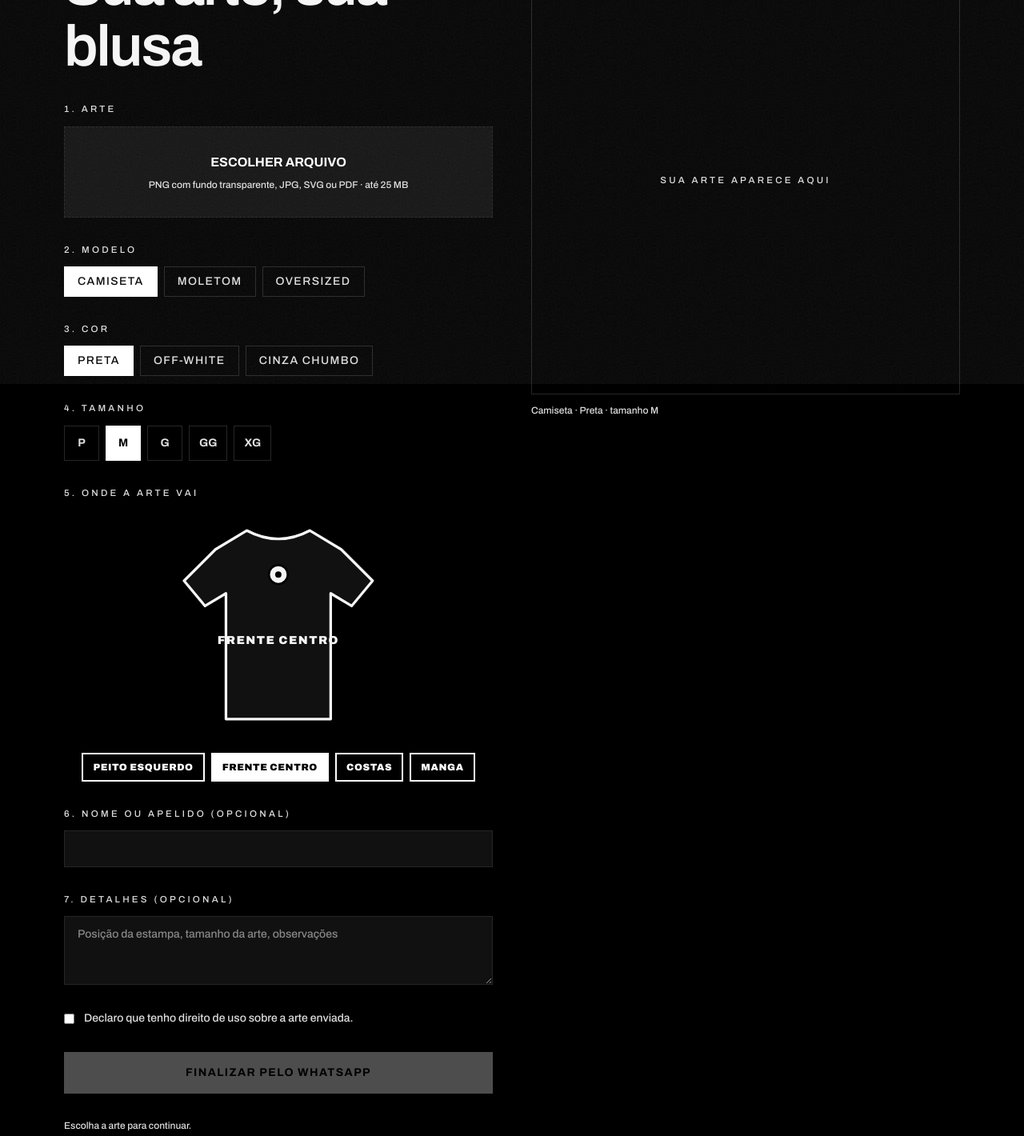
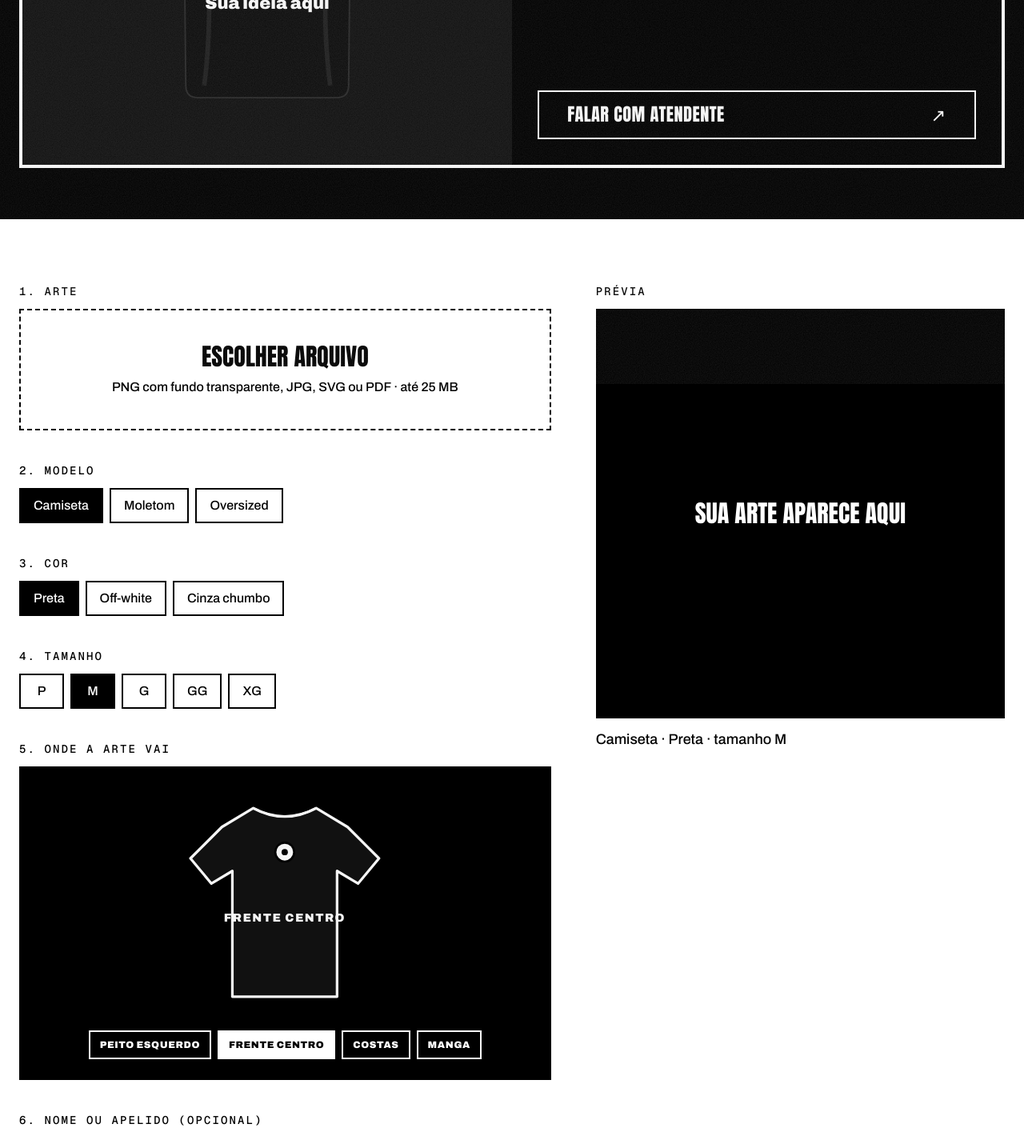
Before and after one commit to ObarbosaDev/LandingPage-DarkWear, a Next.js app: page /personalizar in a window 1280 px wide. Shown: the part 720-2140 px from the top of the page at 80% size. Built offline with nearby package versions, Linux system fonts and the light colour scheme.

Commit message:
feat: leva o novo estilo para a personalização

```diff
--- a/src/app/personalizar/page.tsx
+++ b/src/app/personalizar/page.tsx
@@ -3,6 +3,7 @@
 import { useEffect, useMemo, useState } from "react";
 import { ShirtPlacer, type PlacementId } from "@/components/ShirtPlacer";
 import { TeeCard } from "@/components/TeeCard";
+import { PageHero } from "@/components/PageHero";
 
 const MODELS = ["Camiseta", "Moletom", "Oversized"];
 const SIZES = ["P", "M", "G", "GG", "XG"];
@@ -63,111 +64,143 @@ export default function PersonalizarPage() {
   }
 
   const canSend = rights && !!file && status !== "loading";
-  const field = "w-full border border-border bg-surface px-4 py-3 text-sm outline-none focus:border-foreground";
+  const label = "font-mono text-sm uppercase tracking-[0.15em]";
+  const field =
+    "w-full border-2 border-background bg-transparent px-4 py-3 text-lg font-medium text-background outline-none placeholder:text-neutral-600 focus:bg-background focus:text-foreground focus:placeholder:text-neutral-400";
   const chip = (active: boolean) =>
-    `border px-4 py-2 text-sm uppercase tracking-widest ${
-      active ? "border-foreground bg-foreground text-background" : "border-border text-muted hover:text-foreground"
+    `min-h-11 border-2 border-background px-4 py-2 text-base font-medium transition-colors ${
+      active ? "bg-background text-foreground" : "text-background hover:bg-background hover:text-foreground"
     }`;
 
   return (
     <>
-    <section className="mx-auto max-w-6xl px-4 pt-12">
+      <PageHero
+        word="Estampa"
+        title="Mande a sua arte"
+        lead="Escolhe o modelo, a cor, o tamanho e onde a arte vai. Você fecha tudo no WhatsApp."
+      />
+
+      <section className="bg-background pb-16">
+        <div className="mx-auto max-w-7xl px-6">
           <TeeCard placement={placement} />
+        </div>
       </section>
 
-    <section className="mx-auto grid max-w-6xl gap-12 px-4 py-12 lg:grid-cols-2">
-      <div>
-        <p className="eyebrow">Encomenda</p>
-        <h1 className="title-street mb-8 text-[clamp(3.5rem,8vw,6.5rem)]">Sua arte, sua blusa</h1>
-
-        <div className="flex flex-col gap-8">
+      <section className="bg-foreground text-background">
+        <div className="mx-auto grid max-w-7xl gap-14 px-6 py-20 lg:grid-cols-[1.3fr_1fr]">
+          <div className="flex flex-col gap-10">
             <div className="flex flex-col gap-3">
-            <span className="eyebrow">1. Arte</span>
-            <label className="flex cursor-pointer flex-col items-center justify-center gap-2 border border-dashed border-border bg-surface p-8 text-center hover:border-foreground">
-              <span className="font-bold uppercase">{file ? file.name : "Escolher arquivo"}</span>
-              <span className="text-xs text-muted">PNG com fundo transparente, JPG, SVG ou PDF · até {MAX_MB} MB</span>
+              <span className={label}>1. Arte</span>
+              <label className="flex cursor-pointer flex-col items-center justify-center gap-2 border-2 border-dashed border-background p-10 text-center transition-colors hover:bg-background hover:text-foreground">
+                <span className="font-[family-name:var(--font-display)] text-3xl uppercase">
+                  {file ? file.name : "Escolher arquivo"}
+                </span>
+                <span className="text-base font-medium">PNG com fundo transparente, JPG, SVG ou PDF · até {MAX_MB} MB</span>
                 <input type="file" accept={ACCEPT} className="sr-only" onChange={(e) => onFile(e.target.files?.[0])} />
               </label>
-            {fileError && <p className="text-sm text-red-400">{fileError}</p>}
+              {fileError && <p className="border-2 border-background p-3 text-lg font-bold">{fileError}</p>}
             </div>
 
             <div className="flex flex-col gap-3">
-            <span className="eyebrow">2. Modelo</span>
+              <span className={label}>2. Modelo</span>
               <div className="flex flex-wrap gap-2">
                 {MODELS.map((m) => (
-                <button key={m} type="button" onClick={() => setModel(m)} className={chip(model === m)}>{m}</button>
+                  <button key={m} type="button" onClick={() => setModel(m)} aria-pressed={model === m} className={chip(model === m)}>
+                    {m}
+                  </button>
                 ))}
               </div>
             </div>
 
             <div className="flex flex-col gap-3">
-            <span className="eyebrow">3. Cor</span>
+              <span className={label}>3. Cor</span>
               <div className="flex flex-wrap gap-2">
                 {COLORS.map((c) => (
-                <button key={c} type="button" onClick={() => setColor(c)} className={chip(color === c)}>{c}</button>
+                  <button key={c} type="button" onClick={() => setColor(c)} aria-pressed={color === c} className={chip(color === c)}>
+                    {c}
+                  </button>
                 ))}
               </div>
             </div>
 
             <div className="flex flex-col gap-3">
-            <span className="eyebrow">4. Tamanho</span>
+              <span className={label}>4. Tamanho</span>
               <div className="flex flex-wrap gap-2">
                 {SIZES.map((s) => (
-                <button key={s} type="button" onClick={() => setSize(s)} className={`h-11 min-w-11 border px-3 text-sm font-bold ${size === s ? "border-foreground bg-foreground text-background" : "border-border text-muted hover:text-foreground"}`}>{s}</button>
+                  <button key={s} type="button" onClick={() => setSize(s)} aria-pressed={size === s} className={`${chip(size === s)} min-w-14`}>
+                    {s}
+                  </button>
                 ))}
               </div>
             </div>
 
             <div className="flex flex-col gap-3">
-            <span className="eyebrow">5. Onde a arte vai</span>
+              <span className={label}>5. Onde a arte vai</span>
+              <div className="border-2 border-background bg-background p-6 text-foreground">
                 <ShirtPlacer value={placement} onChange={setPlacement} />
+              </div>
             </div>
 
             <div className="flex flex-col gap-3">
-            <label htmlFor="name" className="eyebrow">6. Nome ou apelido (opcional)</label>
+              <label htmlFor="name" className={label}>6. Nome ou apelido (opcional)</label>
               <input id="name" value={name} onChange={(e) => setName(e.target.value)} maxLength={60} className={field} />
             </div>
 
             <div className="flex flex-col gap-3">
-            <label htmlFor="notes" className="eyebrow">7. Detalhes (opcional)</label>
-            <textarea id="notes" value={notes} onChange={(e) => setNotes(e.target.value)} maxLength={500} rows={3} className={field} placeholder="Posição da estampa, tamanho da arte, observações" />
+              <label htmlFor="notes" className={label}>7. Detalhes (opcional)</label>
+              <textarea
+                id="notes"
+                value={notes}
+                onChange={(e) => setNotes(e.target.value)}
+                maxLength={500}
+                rows={3}
+                className={field}
+                placeholder="Posição da estampa, tamanho da arte, observações"
+              />
             </div>
 
-          <label className="flex items-start gap-3 text-sm text-muted">
-            <input type="checkbox" checked={rights} onChange={(e) => setRights(e.target.checked)} className="mt-1 accent-white" />
+            <label className="flex items-start gap-3 text-lg font-medium">
+              <input type="checkbox" checked={rights} onChange={(e) => setRights(e.target.checked)} className="mt-1.5 h-5 w-5 accent-black" />
               <span>Declaro que tenho direito de uso sobre a arte enviada.</span>
             </label>
 
+            <div className="flex flex-col gap-4">
               <button
                 type="button"
                 onClick={enviar}
                 disabled={!canSend}
-            className="bg-foreground py-4 text-sm font-bold uppercase tracking-widest text-background hover:opacity-85 disabled:opacity-30"
+                className="border-2 border-background bg-background px-8 py-5 font-[family-name:var(--font-display)] text-2xl uppercase tracking-wide text-foreground transition-colors enabled:hover:bg-transparent enabled:hover:text-background disabled:cursor-not-allowed disabled:bg-transparent disabled:text-background"
               >
                 {status === "loading" ? "Abrindo WhatsApp…" : "Finalizar pelo WhatsApp"}
               </button>
-          {!file && <p className="text-xs text-muted">Escolha a arte para continuar.</p>}
-          {status === "error" && <p className="text-sm text-red-400">{error}</p>}
+              {!file && <p className="text-lg font-medium">Escolha a arte para continuar.</p>}
+              {file && !rights && <p className="text-lg font-medium">Confirme o direito de uso da arte para continuar.</p>}
+              {status === "error" && <p className="border-2 border-background p-3 text-lg font-bold">{error}</p>}
               {file && (
-            <p className="text-xs text-muted">
+                <p className="text-lg font-medium">
                   Depois de abrir o WhatsApp, anexe o arquivo <strong>{file.name}</strong> na conversa. O site não envia a arte automaticamente.
                 </p>
               )}
             </div>
           </div>
 
-      <aside className="lg:sticky lg:top-24 lg:self-start">
-        <p className="eyebrow mb-3">Prévia</p>
-        <div className="flex aspect-square items-center justify-center overflow-hidden border border-border bg-black">
+          <aside className="lg:sticky lg:top-28 lg:self-start">
+            <p className={`${label} mb-3`}>Prévia</p>
+            <div className="flex aspect-square items-center justify-center overflow-hidden border-2 border-background bg-background text-foreground">
               {preview ? (
                 // eslint-disable-next-line @next/next/no-img-element
                 <img src={preview} alt="Prévia da arte" className="max-h-full max-w-full object-contain p-6" />
               ) : (
-            <span className="eyebrow">{file ? "PDF selecionado" : "sua arte aparece aqui"}</span>
+                <span className="px-6 text-center font-[family-name:var(--font-display)] text-3xl uppercase">
+                  {file ? "PDF selecionado" : "Sua arte aparece aqui"}
+                </span>
               )}
             </div>
-        <p className="mt-3 text-xs text-muted">{model} · {color} · tamanho {size}</p>
+            <p className="mt-3 text-lg font-medium">
+              {model} · {color} · tamanho {size}
+            </p>
           </aside>
+        </div>
       </section>
     </>
   );
```
Lines whose indentation alone changed are shown as unchanged.
